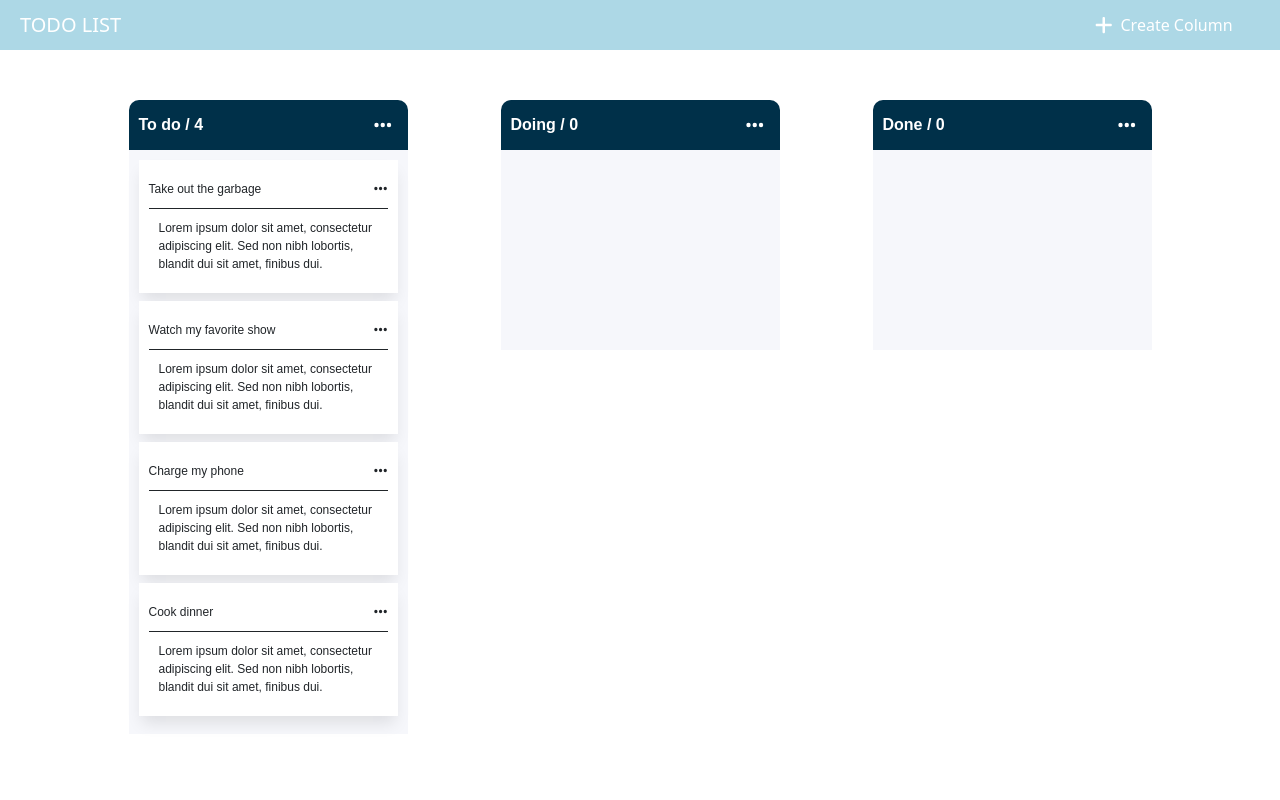
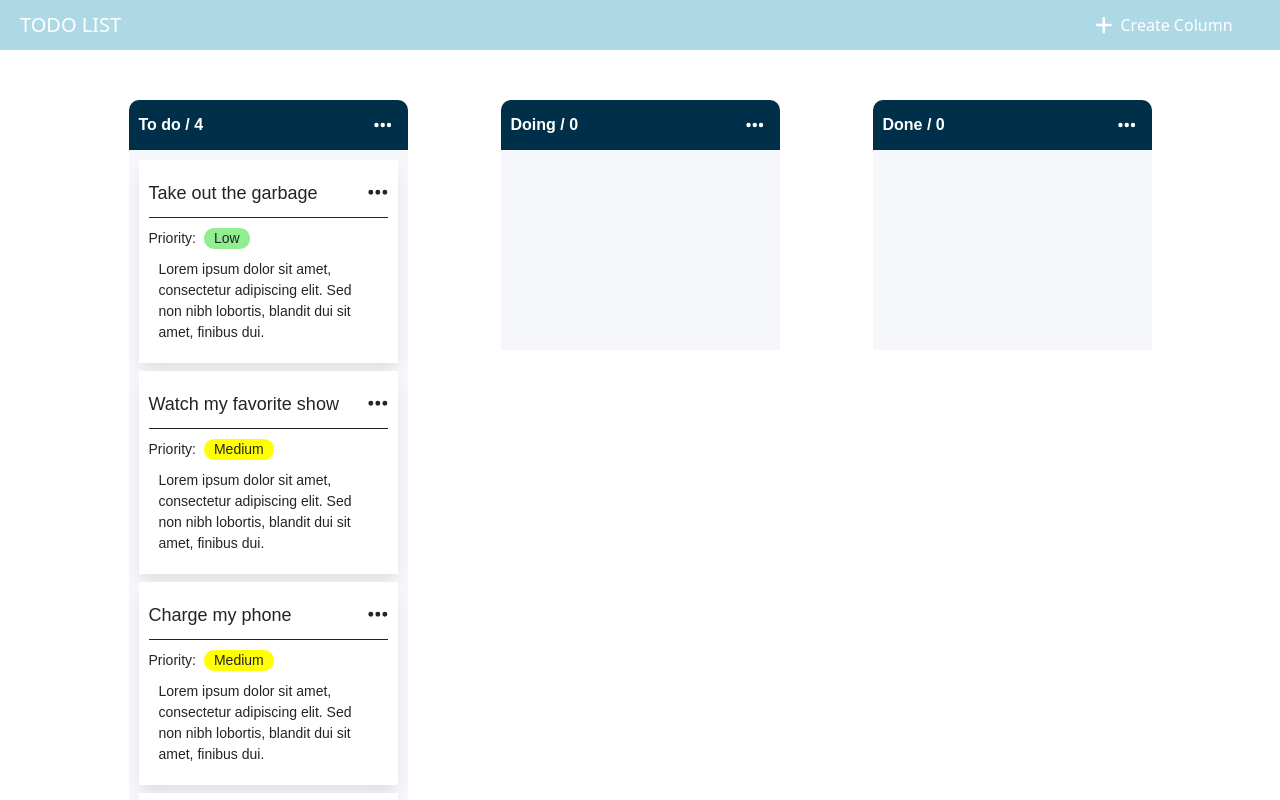
Before and after one commit to GabrielMoraez/todoList, a React (Vite) app: page / in a window 1280 px wide. Shown: the top 800 px of the page. Built offline with nearby package versions, Linux system fonts and the light colour scheme.

Commit message:
Adds priority to tasks and a priority select at the task edit modal

```diff
--- a/src/components/Task/index.jsx
+++ b/src/components/Task/index.jsx
@@ -7,6 +7,12 @@ import Modal from 'react-bootstrap/Modal';
 
 import { deleteTask, editTask } from '../../slices/dataSlice'
 import './style.scss'
+
+const PRIORITY = {
+  1: 'Low',
+  2: 'Medium',
+  3: 'High',
+}
 
 export default function Task({task, index, columnId}) {
   const [menuCollapse, setMenuCollapse] = useState(false)
@@ -26,12 +32,14 @@ export default function Task({task, index, columnId}) {
   function EditTaskModal(props) {
     const [taskTitle, setTaskTitle] = useState(props.task.title)
     const [taskDescription, setTaskDescription] = useState(props.task.description)
+    const [taskPriority, setTaskPriority] = useState(props.task.priority)
 
     const handleEditTask = () => {
       const editedTask = {
         id: props.task.id,
         title: taskTitle,
-        description: taskDescription
+        description: taskDescription,
+        priority: taskPriority
       }
 
       dispatch(editTask({taskId: task.id, editedTask}))
@@ -54,6 +62,7 @@ export default function Task({task, index, columnId}) {
           </Modal.Title>
         </Modal.Header>
         <Modal.Body>
+          <div>
             <h4>Task description</h4>
             <textarea
               value={taskDescription}
@@ -61,6 +70,20 @@ export default function Task({task, index, columnId}) {
               cols={50}
               rows={5}
             />
+          </div>
+          <div>
+            <h4>Task Priority</h4>
+            <select
+              value={task.priority}
+              onChange={(e) => setTaskPriority(e.target.value)}
+            >
+              {
+                Object.entries(PRIORITY).map(([key, value]) => (
+                  <option key={key} value={key}>{value}</option>
+                ))
+              }
+            </select>
+          </div>
         </Modal.Body>
         <Modal.Footer>
           <Button onClick={handleEditTask}>Save</Button>
@@ -99,6 +122,10 @@ export default function Task({task, index, columnId}) {
                 </div>
               )}
             </div>
+            <div className='task-priority'>
+              Priority:
+              <span className={`priority-label ${PRIORITY[task.priority]}`}>{PRIORITY[task.priority]}</span>
+            </div>
             <div className='task-body'>
               {task.description}
             </div>
--- a/src/components/Task/style.scss
+++ b/src/components/Task/style.scss
@@ -13,9 +13,35 @@
     justify-content: space-between;
     border-bottom: 1px solid;
     padding: 10px 0px;
+    font-size: 18px;
   }
   .task-body {
     padding: 10px;
+    font-size: 14px;
+  }
+  .task-priority {
+    font-size: 14px;
+    margin-top: 10px;
+    gap: 8px;
+    display: flex;
+    flex-direction: row;
+    .priority-label {
+      padding: 0px 10px;
+      border-radius: 10px;
+      display: flex;
+      align-items: center;
+      justify-content: center;
+      &.Low {
+        background-color: lightgreen;
+      }
+      &.Medium {
+        background-color: yellow;
+      }
+      &.High {
+        background-color: red;
+        font-weight: bold;
+      }
+    }
   }
 }
 
--- a/src/dummyData/data.js
+++ b/src/dummyData/data.js
@@ -4,21 +4,25 @@ const data = {
       id: 'task-1',
       title: 'Take out the garbage',
       description: 'Lorem ipsum dolor sit amet, consectetur adipiscing elit. Sed non nibh lobortis, blandit dui sit amet, finibus dui.',
+      priority: 1,
     },
     'task-2': {
       id: 'task-2',
       title: 'Watch my favorite show',
-      description: 'Lorem ipsum dolor sit amet, consectetur adipiscing elit. Sed non nibh lobortis, blandit dui sit amet, finibus dui.'
+      description: 'Lorem ipsum dolor sit amet, consectetur adipiscing elit. Sed non nibh lobortis, blandit dui sit amet, finibus dui.',
+      priority: 2,
     },
     'task-3': {
       id: 'task-3',
       title: 'Charge my phone',
-      description: 'Lorem ipsum dolor sit amet, consectetur adipiscing elit. Sed non nibh lobortis, blandit dui sit amet, finibus dui.'
+      description: 'Lorem ipsum dolor sit amet, consectetur adipiscing elit. Sed non nibh lobortis, blandit dui sit amet, finibus dui.',
+      priority: 2,
     },
     'task-4':{
       id: 'task-4',
       title: 'Cook dinner',
-      description: 'Lorem ipsum dolor sit amet, consectetur adipiscing elit. Sed non nibh lobortis, blandit dui sit amet, finibus dui.'
+      description: 'Lorem ipsum dolor sit amet, consectetur adipiscing elit. Sed non nibh lobortis, blandit dui sit amet, finibus dui.',
+      priority: 3,
     }
   },
   columns: {
```
Lines whose indentation alone changed are shown as unchanged.
